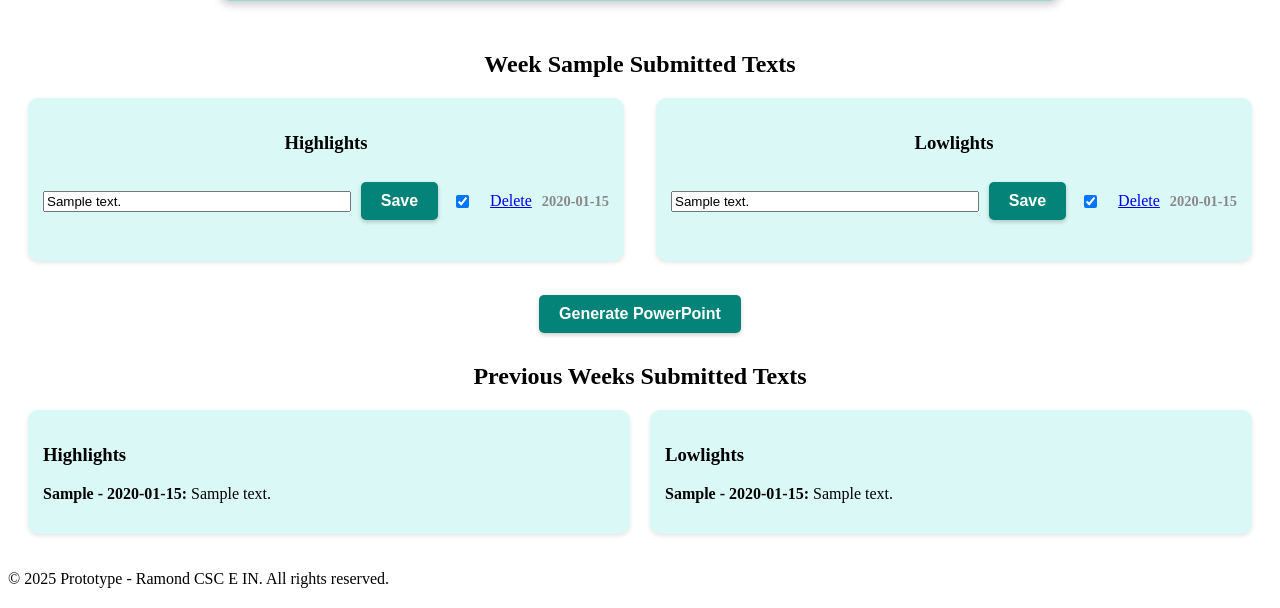
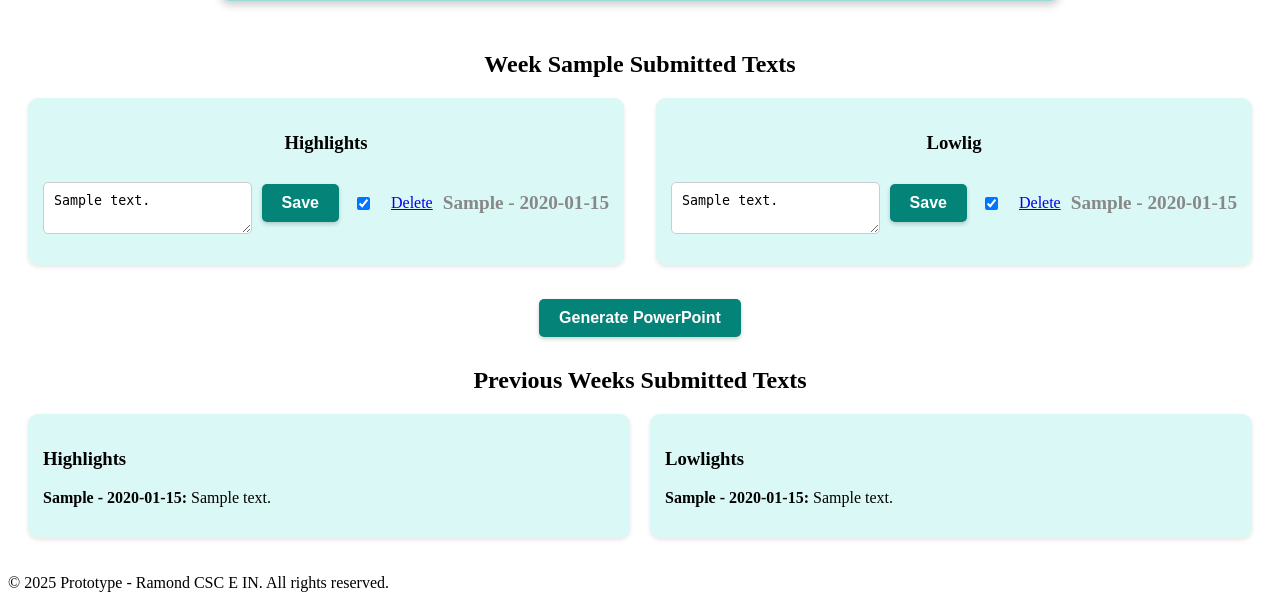
Before and after one commit to alexandreram/Automated_Reporting, a Django app: template main/templates/level_3_page.html in a window 1280 px wide. Shown: the part 372-980 px from the top of the page. Run offline with Django 5.2, Linux system fonts and the light colour scheme; the template is opened without the code that fills it: most values are stand-ins (such as "Sample title", 1, 10 or a date in 2020).

Commit message:
fixed editable text on level 2, 3, and 4 pages

```diff
--- a/main/templates/base.html
+++ b/main/templates/base.html
@@ -75,15 +75,13 @@
             });
         });
     });
-    document.addEventListener('DOMContentLoaded', function() {
-        document.querySelectorAll('input[type="text"][name="typed_text"]').forEach(function(input) {
+    document.querySelectorAll('input[name="typed_text"], textarea[name="typed_text"]').forEach(function(input) {
         input.addEventListener('input', function() {
             if (input.value !== input.defaultValue) {
                 input.classList.add('unsaved');
             } else {
                 input.classList.remove('unsaved');
             }
-            });
         });
     });
     </script>
--- a/main/templates/level_3_page.html
+++ b/main/templates/level_3_page.html
@@ -33,13 +33,13 @@
                         <!-- Export checkbox -->
                         <form method="POST" action="{% url 'edit_text' text.id %}" style="display: flex; flex: 1; align-items: center; gap: 10px;">
                             {% csrf_token %}
-                            <input type="text" name="typed_text" value="{{ text.text }}" style="flex: 1;">
+                            <textarea type= "text" name="typed_text" rows="2" style="flex: 2; resize: vertical;">{{ text.text }}</textarea>
                             <button type="submit" class="button">Save</button>
                         </form>
                         <input type="checkbox" form="ppt-export-form" name="selected_highlights" value="{{ text.id }}" checked style="margin-left: 8px;">
                         <a href="{% url 'delete_text' text.id %}" onclick="return confirm('Are you sure you want to delete this text?');" style="margin-left: 8px;">Delete</a>
-                        <div style="font-size: 0.9em; color: #888;">
-                            <strong>{{ text.created_at|date:"Y-m-d" }}</strong>
+                        <div style="font-size: 1.2em; color: #888;">
+                        <strong>{{ text.sub_div}} - {{ text.created_at|date:"Y-m-d" }}</strong>
                         </div>
                     </li>
                 {% empty %}
@@ -50,19 +50,19 @@
 
         <!-- Lowlights Column -->
         <div class="submitted-column" style="flex: 1; min-width: 0;">
-            <h3>Lowlights</h3>
+            <h3>Lowlig</h3>
             <ul>
                 {% for text in current_week_lowlights %}
                     <li id="lowlight-{{ text.id }}" style="display: flex; align-items: center; gap: 10px;">
                         <form method="POST" action="{% url 'edit_text' text.id %}" style="display: flex; flex: 1; align-items: center; gap: 10px;">
                             {% csrf_token %}
-                            <input type="text" name="typed_text" value="{{ text.text }}" style="flex: 1;">
+                            <textarea type= "text" name="typed_text" rows="2" style="flex: 2; resize: vertical;">{{ text.text }}</textarea>
                             <button type="submit" class="button">Save</button>
                         </form>
                         <input type="checkbox" form="ppt-export-form" name="selected_lowlights" value="{{ text.id }}" checked style="margin-left: 8px;">
                         <a href="{% url 'delete_text' text.id %}" onclick="return confirm('Are you sure you want to delete this text?');" style="margin-left: 8px;">Delete</a>
-                        <div style="font-size: 0.9em; color: #888;">
-                            <strong>{{ text.created_at|date:"Y-m-d" }}</strong>
+                        <div style="font-size: 1.2em; color: #888;">
+                        <strong>{{ text.sub_div}} - {{ text.created_at|date:"Y-m-d" }}</strong>
                         </div>
                     </li>
                 {% empty %}
--- a/main/views.py
+++ b/main/views.py
@@ -219,6 +219,7 @@ def level_3_page(request):
         'older_highlights': older_highlights,
         'current_week_lowlights': current_week_lowlights,
         'older_lowlights': older_lowlights,
+        'subdivisions': subdivisions,
     })
 
 
@@ -252,7 +253,7 @@ def level_2_page(request):
 
 
 
-    return render(request, 'level_3_page.html', {
+    return render(request, 'level_2_page.html', {
         'current_week_highlights': current_week_highlights,
         'older_highlights': older_highlights,
         'current_week_lowlights': current_week_lowlights,
```
Also changed, not shown: main/templates/level_2_page.html (+9 -9 lines), main/templates/level_4_page.html (+5 -5 lines), db.sqlite3. Lines whose indentation alone changed are shown as unchanged.
